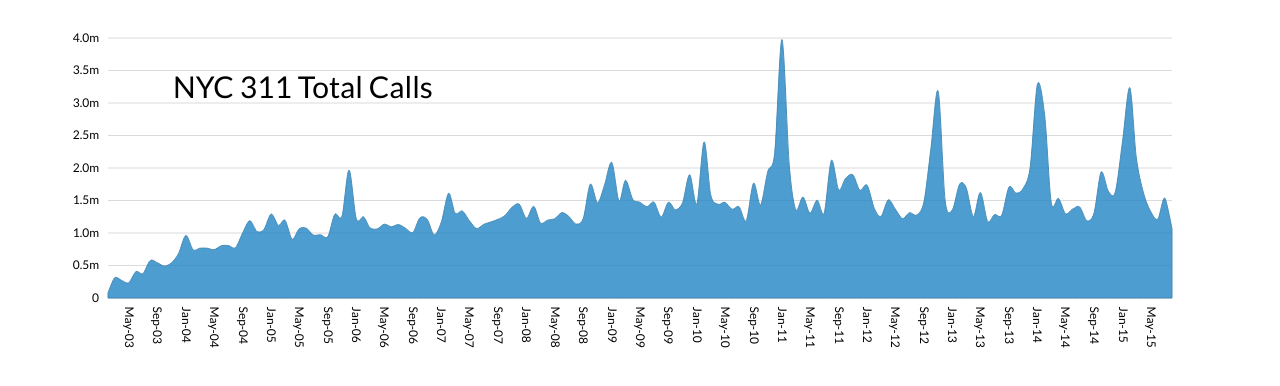
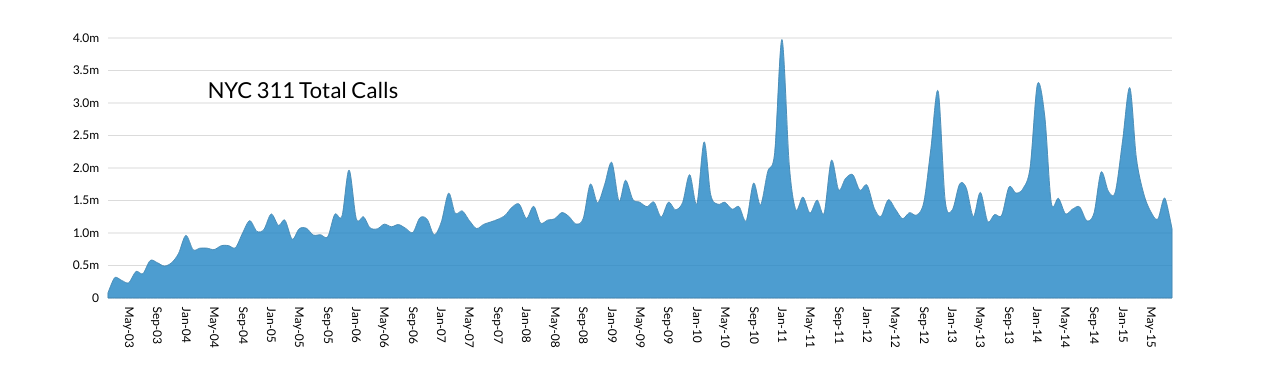
Before and after one commit to timothymartin76/CallsPresented, a plain HTML site: page index.html in a window 1280 px wide. Drawn offline with Linux system fonts and the light colour scheme.

Commit message:
Update index.html

```diff
--- a/index.html
+++ b/index.html
@@ -152,7 +152,7 @@
    .attr("x", c._xPixels() + c._widthPixels() / 6)
    .attr("y", c._yPixels() + 55)
    .style("text-anchor", "middle")
-   .style("font-size", "30px")
+   .style("font-size", "22px")
    .style("font-family", "Lato")
    //.style("font-weight", "600")
    .text("NYC 311 Total Calls");
```
